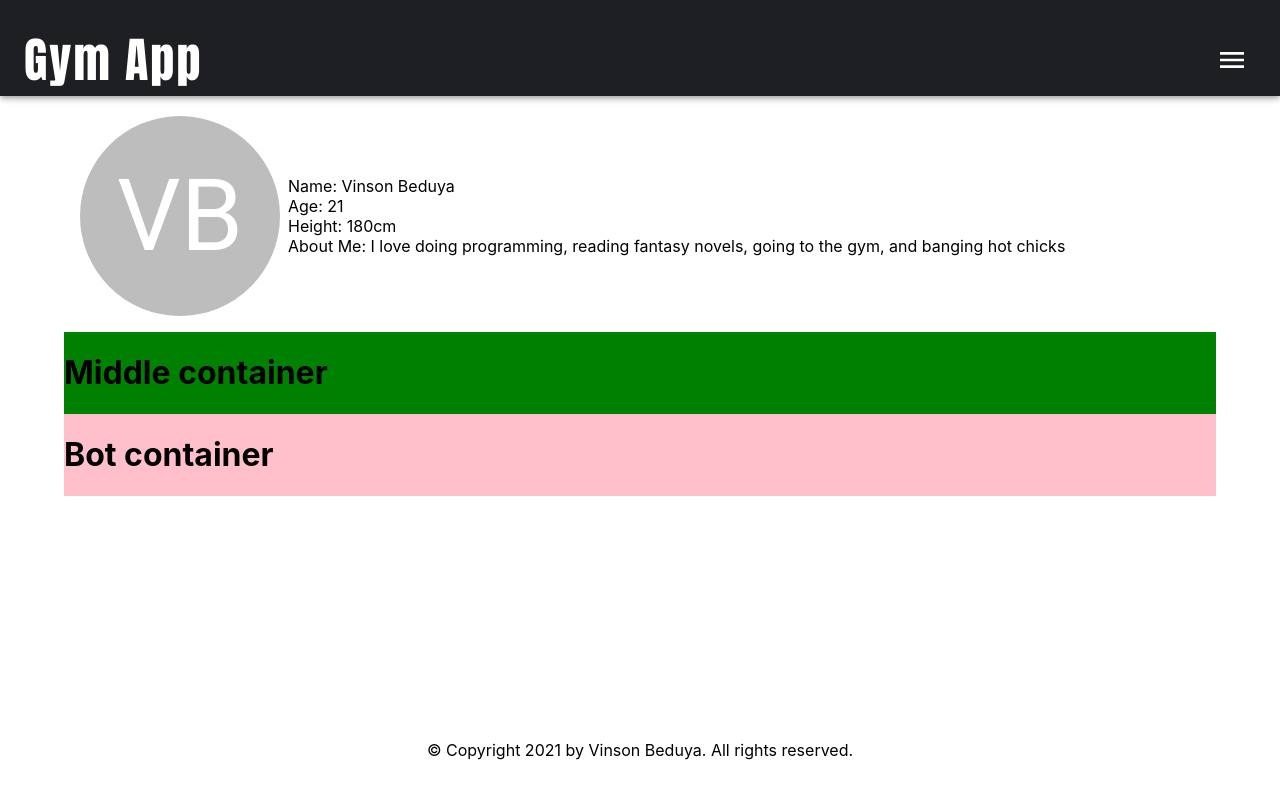
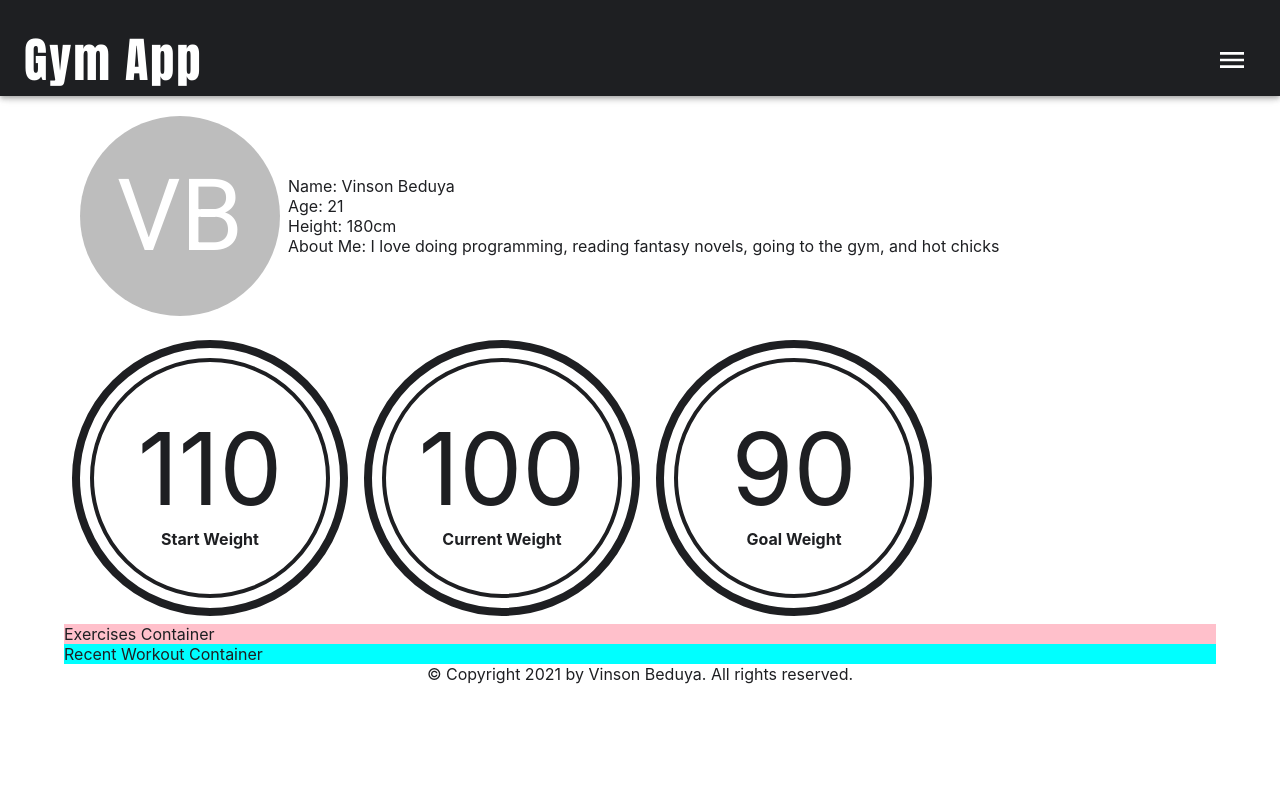
Before and after one commit to justvinny/full-stack-gym-tracker-app, a React (Create React App) app in the folder frontend/: page /#/ in a window 1280 px wide. Built offline with nearby package versions, Linux system fonts and the light colour scheme.

Commit message:
Added weight information and design to dashboard.

```diff
--- a/frontend/src/App.css
+++ b/frontend/src/App.css
@@ -2,6 +2,7 @@ body{
   margin-top: 100px;
   margin-left: 0px;
   margin-right: 0px;
+  color: #1e1f22;
 }
 
 a, a:visited, a:link {
--- /dev/null
+++ b/frontend/src/components/Home/ExercisesContainer.tsx
@@ -0,0 +1,15 @@
+import { Box } from "@mui/material";
+
+const ExercisesContainer = () => (
+  <Box
+    sx={{
+      display: "flex",
+      flexDirection: "row",
+      bgcolor: "pink",
+    }}
+  >
+    Exercises Container
+  </Box>
+);
+
+export default ExercisesContainer;
--- /dev/null
+++ b/frontend/src/components/Home/RecentWorkoutContainer.tsx
@@ -0,0 +1,15 @@
+import { Box } from "@mui/material";
+
+const RecentWorkoutContainer = () => (
+  <Box
+    sx={{
+      display: "flex",
+      flexDirection: "row",
+      bgcolor: "cyan",
+    }}
+  >
+    Recent Workout Container
+  </Box>
+);
+
+export default RecentWorkoutContainer;
--- /dev/null
+++ b/frontend/src/components/Home/WeightCard.tsx
@@ -0,0 +1,43 @@
+import { Box } from "@mui/material";
+import { bgColor } from "../../defaults";
+
+interface Props {
+  weight: number;
+  label: string;
+}
+
+const WeightCard = ({ weight, label }: Props) => (
+  <Box
+    sx={{
+      display: "flex",
+      flexDirection: "column",
+      alignItems: "center",
+      justifyContent: "center",
+      height: "250px",
+      width: "250px",
+      padding: "5px",
+      borderRadius: "50%",
+      border: `8px solid ${bgColor}`,
+      margin: "8px",
+    }}
+  >
+    <Box
+      sx={{
+        display: "flex",
+        flexDirection: "column",
+        alignItems: "center",
+        justifyContent: "center",
+        height: "200px",
+        width: "200px",
+        padding: "16px",
+        borderRadius: "50%",
+        border: `4px solid ${bgColor}`,
+      }}
+    >
+      <Box sx={{ fontSize: 100 }}>{weight}</Box>
+      <Box sx={{ fontWeight: "bold" }}>{label}</Box>
+    </Box>
+  </Box>
+);
+
+export default WeightCard;
--- /dev/null
+++ b/frontend/src/components/Home/WeightContainer.tsx
@@ -0,0 +1,18 @@
+import { Box } from "@mui/material";
+import WeightCard from "./WeightCard";
+
+const WeightContainer = () => (
+  <Box
+    sx={{
+      display: "flex",
+      flexDirection: { xs: "column", md: "row" },
+      alignItems: "center",
+    }}
+  >
+    <WeightCard weight={110} label="Start Weight" />
+    <WeightCard weight={100} label="Current Weight" />
+    <WeightCard weight={90} label="Goal Weight" />
+  </Box>
+);
+
+export default WeightContainer;
--- a/frontend/src/pages/HomePage.tsx
+++ b/frontend/src/pages/HomePage.tsx
@@ -1,5 +1,8 @@
 import { Box } from "@mui/material";
 import InfoContainer from "../components/Home/InfoContainer";
+import WeightContainer from "../components/Home/WeightContainer";
+import ExercisesContainer from "../components/Home/ExercisesContainer";
+import RecentWorkoutContainer from "../components/Home/RecentWorkoutContainer";
 
 const HomePage = () => {
   return (
@@ -8,7 +11,6 @@ const HomePage = () => {
         display: "flex",
         flexDirection: "column",
         alignItems: "stretch",
-        height: "80vh",
         width: "90vw",
         bgcolor: "#fff",
       }}
@@ -17,31 +19,11 @@ const HomePage = () => {
         name="Vinson Beduya"
         age={21}
         height={180}
-        aboutMe="I love doing programming, reading fantasy novels, going to the gym, and banging hot chicks"
+        aboutMe="I love doing programming, reading fantasy novels, going to the gym, and hot chicks"
       />
-      <Box
-        sx={{
-          display: "flex",
-          flexDirection: "row",
-          bgcolor: "green",
-        }}
-      >
-        <h1>Middle container</h1>
-        {/* 1 box contains name, age, and height */}
-        {/* 3 circles Weight: starting, current, goal */}
-      </Box>
-
-      <Box
-        sx={{
-          display: "flex",
-          flexDirection: "row",
-          bgcolor: "pink",
-        }}
-      >
-        {/* 3 boxes showing 3 favourite exercises with information: exercise name, best weight, reps */}
-        {/* Shows 5 recent workouts and their dates, and duration. */}
-        <h1>Bot container</h1>
-      </Box>
+      <WeightContainer />
+      <ExercisesContainer />
+      <RecentWorkoutContainer />
     </Box>
   );
 };
```
